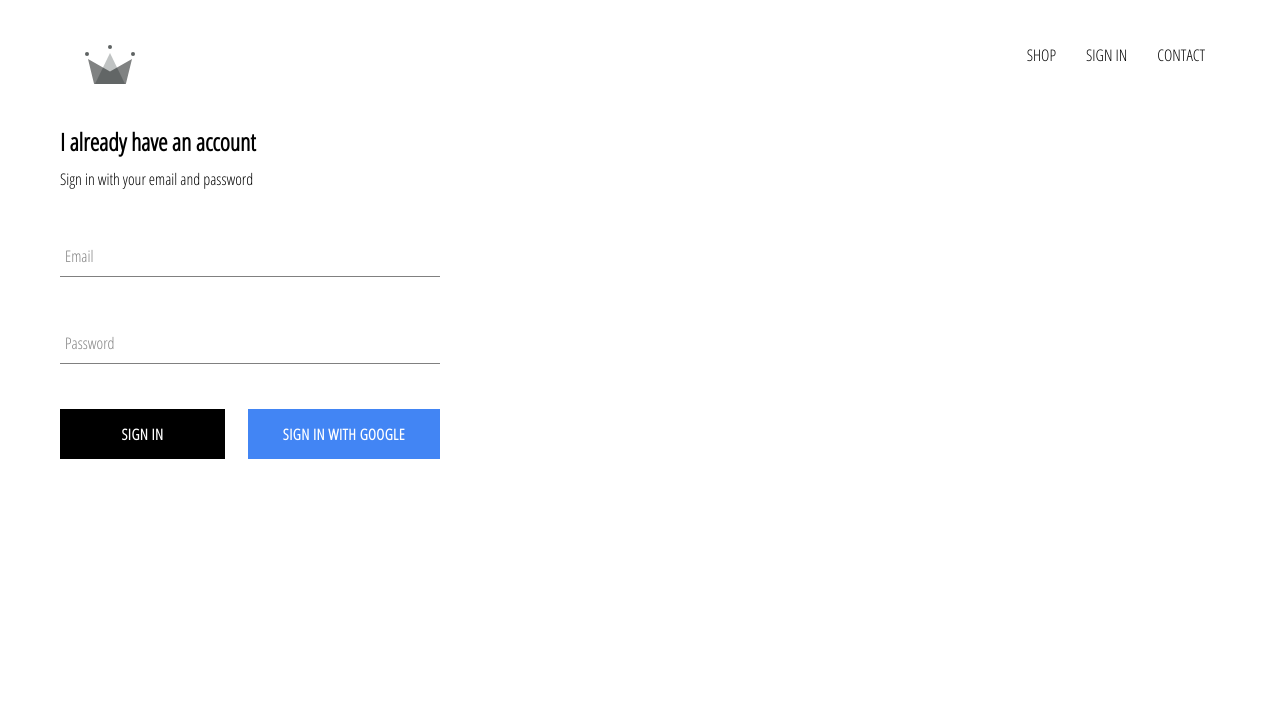
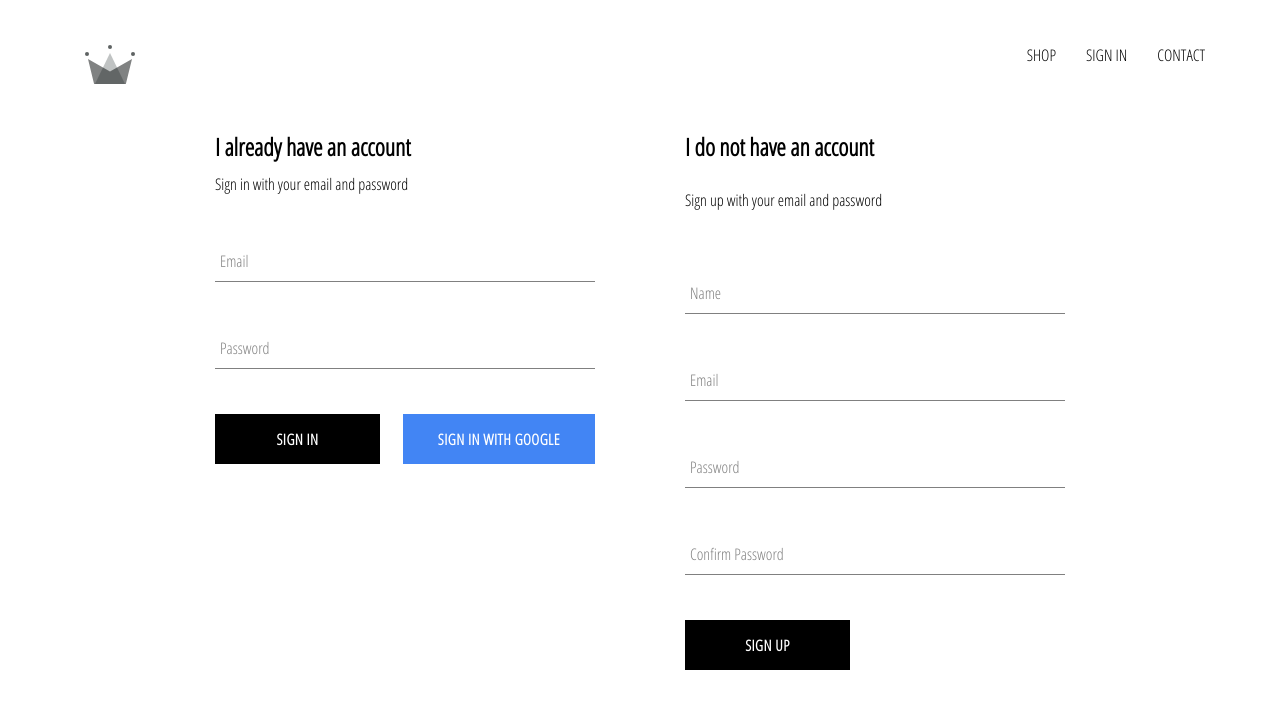
Before and after one commit to diegoacostauy/ecommerce-react-v2, a React (Create React App) app: page /register in a window 1280 px wide. Shown: the top 708 px of the page. Built offline with nearby package versions, Linux system fonts and the light colour scheme; no server answers.

Commit message:
add signup with email, sign in with email and pass

```diff
--- a/src/App.js
+++ b/src/App.js
@@ -15,11 +15,23 @@
   unsubscribeFromAuth = null;
 
   componentDidMount() {
-    this.unsubscribeFromAuth = auth.onAuthStateChanged(async user => {
-      createUserProfileDocument(user);
-      this.setState({
-        currentUser: user
-      });
+    this.unsubscribeFromAuth = auth.onAuthStateChanged(async userAuth => {
+      if (userAuth) {
+        const userRef = await createUserProfileDocument(userAuth);
+        // listen changes in the doc ref
+        userRef.onSnapshot(snapShot => {
+          this.setState({
+            currentUser: {
+              id: snapShot.id,
+              ...snapShot.data()
+            }
+          })
+        })
+      } else {
+        this.setState({
+          currentUser: null
+        });
+      }
     })
   }
 
--- a/src/components/Header/Header.component.jsx
+++ b/src/components/Header/Header.component.jsx
@@ -13,7 +13,6 @@
     </Link>
     <nav className="navbar-nav">
       <Link to="/shop" className="nav-item">Shop</Link>
-      {console.log(currentUser)}
       {
         currentUser ?
           (<div tabIndex="0" role="link" className="nav-item" onClick={(e) => {
--- a/src/components/SignIn/SignIn.component.jsx
+++ b/src/components/SignIn/SignIn.component.jsx
@@ -2,7 +2,7 @@
 import './SignIn.styles.scss';
 import FormInput from '../FormInput/FormInput.component';
 import Button from '../Button/Button.component';
-import { signInWithGoogle } from '../../firebase/firebase.utils';
+import { auth, signInWithGoogle } from '../../firebase/firebase.utils';
 
 class SignIn extends Component {
   state = {
@@ -10,12 +10,19 @@
     password: ''
   };
 
-  handleSubmit = (ev) => {
+  handleSubmit = async ev => {
     ev.preventDefault();
-    console.log(ev.target);
-    this.setState({
+    const { email, password } = this.state;
 
-    })
+    try {
+      await auth.signInWithEmailAndPassword(email, password);
+      this.setState({
+        email: '',
+        password: ''
+      });
+    } catch (error) {
+      console.error(error);
+    }
   };
 
   handleChange = (ev) => {
--- /dev/null
+++ b/src/components/SignUp/SignUp.component.jsx
@@ -0,0 +1,96 @@
+import React, { Component } from 'react';
+import FormInput from '../FormInput/FormInput.component';
+import Button from '../Button/Button.component';
+import './SignUp.styles.scss';
+import { auth, createUserProfileDocument } from '../../firebase/firebase.utils';
+
+class SignUp extends Component {
+  state = {
+    displayName: '',
+    email: '',
+    password: '',
+    confirmPassword: ''
+  };
+
+  handleChange = (ev) => {
+    ev.preventDefault();
+    const { name, value } = ev.target;
+    this.setState({
+      [name]: value
+    })
+  }
+
+  handleSubmit = async ev => {
+    ev.preventDefault();
+    const { displayName, email, password, confirmPassword } = this.state;
+
+    if (password !== confirmPassword) {
+      alert('passwords don\'t match');
+      return;
+    }
+
+    try {
+      const { user } = await auth.createUserWithEmailAndPassword(email, password);
+      await createUserProfileDocument(user, { displayName });
+      this.setState({
+        displayName: '',
+        email: '',
+        password: '',
+        confirmPassword: ''
+      });
+    } catch(error) {
+      console.error(error);
+    }
+  }
+
+  render() {
+    const { displayName, email, password, confirmPassword } = this.state;
+    return (
+      <div className="sign-up">
+        <h2 className="title">
+          I do not have an account
+        </h2>
+        <p>
+          Sign up with your email and password
+        </p>
+        <form className="sign-up-form" action="" onSubmit={this.handleSubmit}>
+          <FormInput
+            type="text"
+            name="displayName"
+            value={displayName}
+            required
+            label="Name"
+            onChange={this.handleChange}
+          />
+          <FormInput
+            type="email"
+            name="email"
+            value={email}
+            required
+            label="Email"
+            onChange={this.handleChange}
+          />
+          <FormInput
+            type="password"
+            name="password"
+            value={password}
+            required
+            label="Password"
+            onChange={this.handleChange}
+          />
+          <FormInput
+            type="password"
+            name="confirmPassword"
+            value={confirmPassword}
+            required
+            label="Confirm Password"
+            onChange={this.handleChange}
+          />
+          <Button type="submit">Sign Up</Button>
+        </form>
+      </div>
+    );
+  }
+};
+
+export default SignUp;
--- /dev/null
+++ b/src/components/SignUp/SignUp.styles.scss
@@ -0,0 +1,9 @@
+.sign-up {
+  display: flex;
+  flex-direction: column;
+  width: 380px;
+
+  .title {
+    margin: 10px 0;
+  }
+}
--- a/src/pages/Register/Register.component.jsx
+++ b/src/pages/Register/Register.component.jsx
@@ -1,10 +1,12 @@
 import React from 'react';
 import './Register.styles.scss';
 import SignIn from '../../components/SignIn/SignIn.component';
+import SignUp from '../../components/SignUp/SignUp.component';
 
 const SignInAndSignUp = () => (
   <div className="sign-in-sign-up">
     <SignIn />
+    <SignUp />
   </div>
 );
 
--- a/src/pages/Register/Register.styles.scss
+++ b/src/pages/Register/Register.styles.scss
@@ -0,0 +1,6 @@
+.sign-in-sign-up {
+  width: 850px;
+  display: flex;
+  justify-content: space-between;
+  margin: 30px auto;
+}
```
